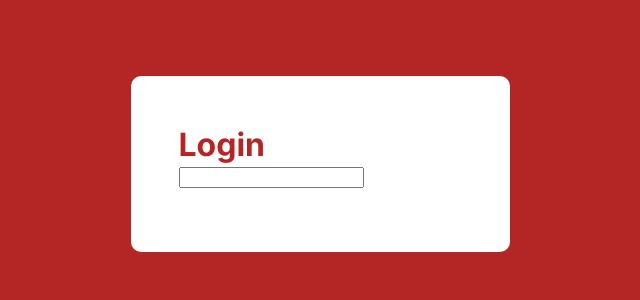
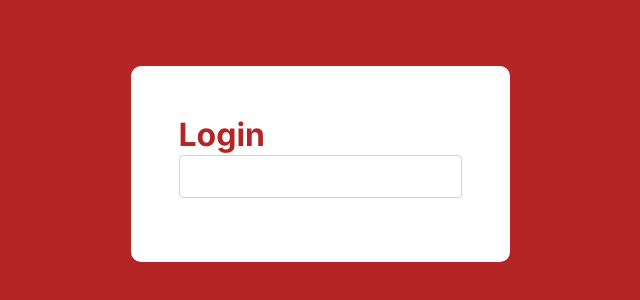
Before and after one commit to zyllar68/sample, a Next.js app: page / in a window 1280 px wide. Shown: the part 236-536 px from the top of the page, without its empty margins (320-960 px from the left). Built offline with nearby package versions, Linux system fonts and the light colour scheme.

Commit message:
added new settings for html dom

```diff
--- a/styles/globals.scss
+++ b/styles/globals.scss
@@ -1,6 +1,8 @@
 @import "./variables.scss";
 @import "./login.scss";
 @import "./loginCard.scss";
+@import "./input.scss";
+@import "./button.scss";
 
 @import url("https://fonts.googleapis.com/css2?family=Inter:wght@400;600;700;800&display=swap");
 
@@ -38,3 +40,7 @@ h6,
 p {
   margin: 0;
 }
+
+.primary-bg-color {
+  background-color: $primary-color;
+}
```
